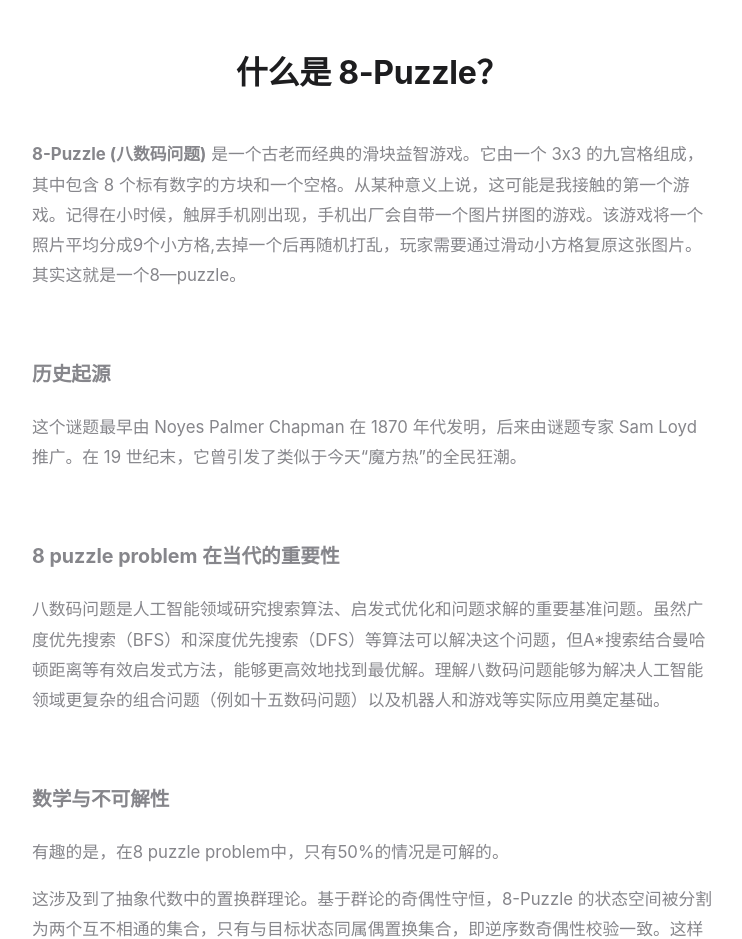
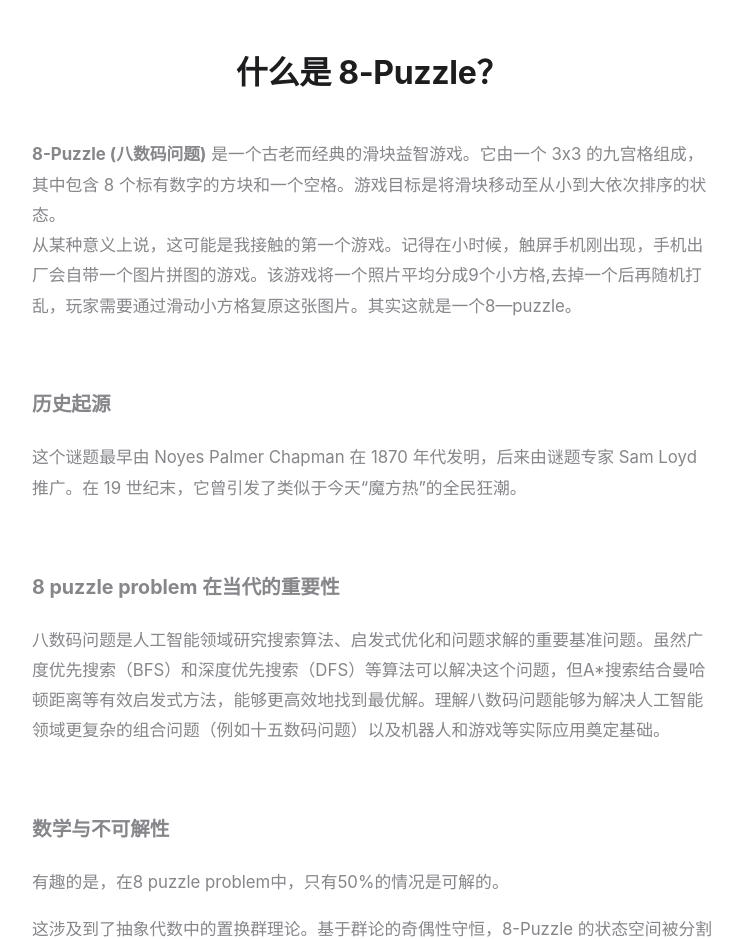
Before and after one commit to jacobyoungbu/8-puzzle-solver, a plain HTML site: page index.html in a window 1280 px wide. Shown: the part 880-1819 px from the top of the page, without its empty margins (268-1010 px from the left). Drawn offline with Linux system fonts and the light colour scheme.

Commit message:
增加游戏规则

```diff
--- a/index.html
+++ b/index.html
@@ -49,7 +49,7 @@
     <section id="problem-context" class="content-section">
         <h2>什么是 8-Puzzle？</h2>
         <div class="text-content">
-            <p><strong>8-Puzzle (八数码问题)</strong> 是一个古老而经典的滑块益智游戏。它由一个 3x3 的九宫格组成，其中包含 8 个标有数字的方块和一个空格。从某种意义上说，这可能是我接触的第一个游戏。记得在小时候，触屏手机刚出现，手机出厂会自带一个图片拼图的游戏。该游戏将一个照片平均分成9个小方格,去掉一个后再随机打乱，玩家需要通过滑动小方格复原这张图片。其实这就是一个8—puzzle。</p>
+            <p><strong>8-Puzzle (八数码问题)</strong> 是一个古老而经典的滑块益智游戏。它由一个 3x3 的九宫格组成，其中包含 8 个标有数字的方块和一个空格。游戏目标是将滑块移动至从小到大依次排序的状态。<br>从某种意义上说，这可能是我接触的第一个游戏。记得在小时候，触屏手机刚出现，手机出厂会自带一个图片拼图的游戏。该游戏将一个照片平均分成9个小方格,去掉一个后再随机打乱，玩家需要通过滑动小方格复原这张图片。其实这就是一个8—puzzle。</p>
             <br>
             <h3>历史起源</h3>
             <p>这个谜题最早由 Noyes Palmer Chapman 在 1870 年代发明，后来由谜题专家 Sam Loyd 推广。在 19 世纪末，它曾引发了类似于今天“魔方热”的全民狂潮。</p>
```
